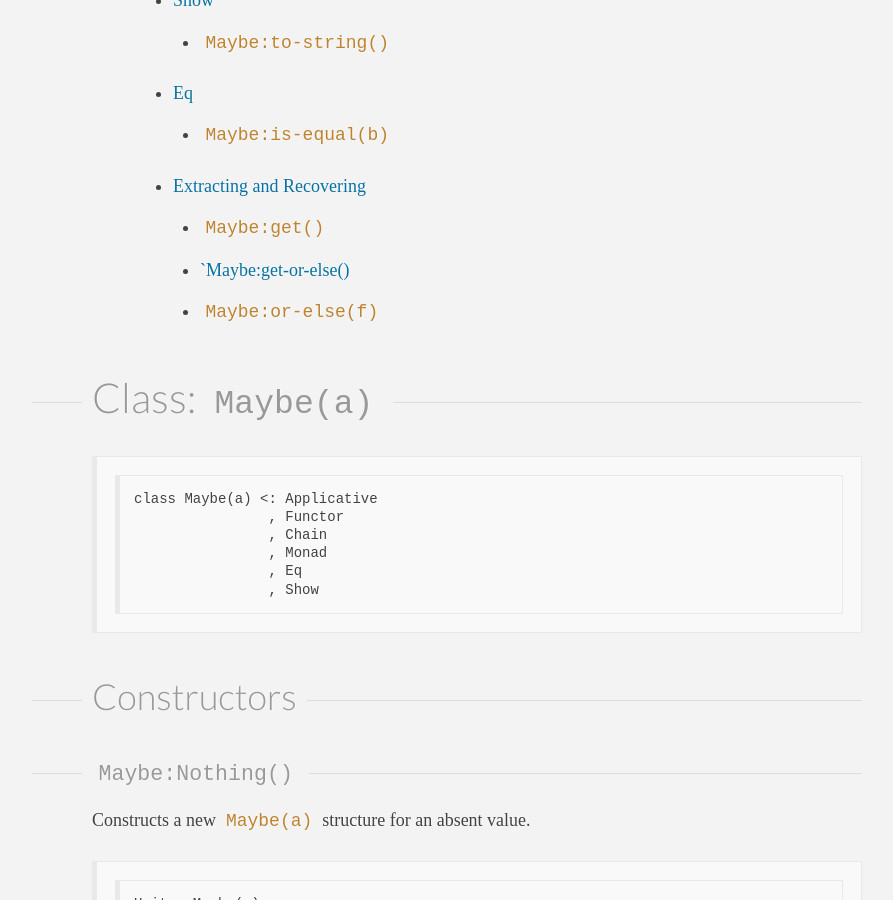
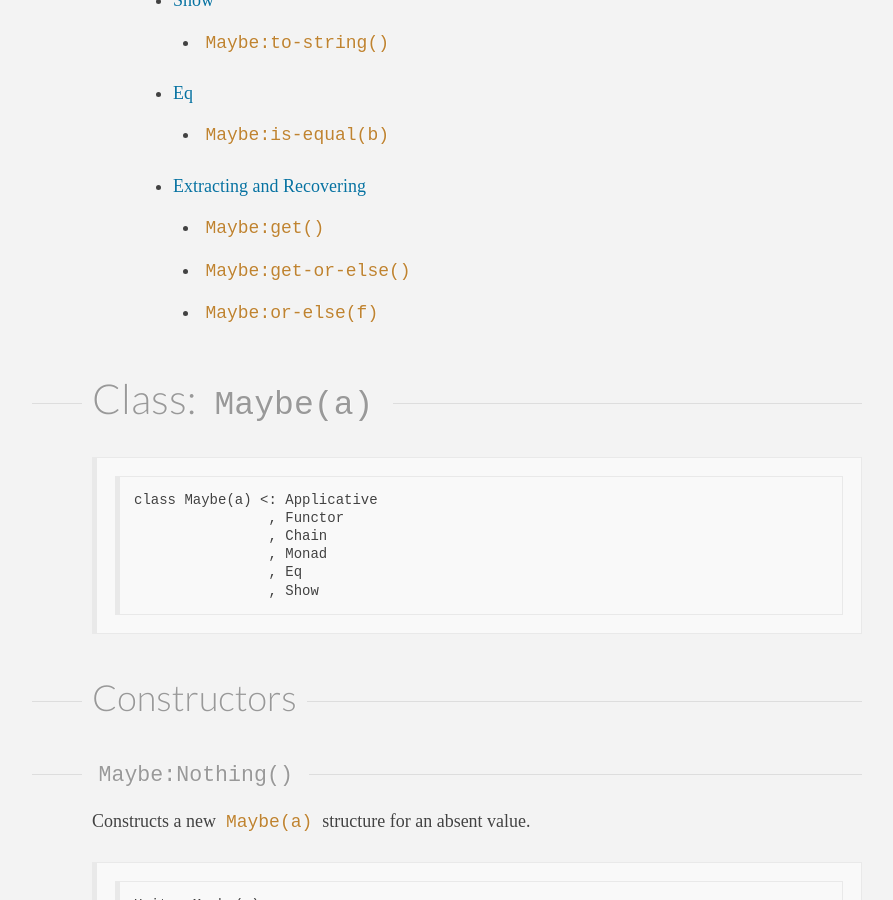
Before and after one commit to folktale/folktale.github.io, a Jekyll site: the page built from documentation/api/data/maybe.md, in a window 1280 px wide and 900 px high, scrolled down 2154 px. Shown: the whole window, without its empty margins (163-1056 px from the left). Built offline with Jekyll 4.4.1, drawn with Linux system fonts in a browser that asks for light colours; some web fonts are replaced; some of the changed text lies outside the part shown.

Commit message:
Fixes missing backtick

```diff
--- a/documentation/api/data/maybe.md
+++ b/documentation/api/data/maybe.md
@@ -271,7 +271,7 @@ Maybe.Nothing().get()   // => TypeError: Can't extract the value of a Nothing
 {% endhighlight %}
 
 
-#### `Maybe:get-or-else()       {#get-or-else}
+#### `Maybe:get-or-else()`       {#get-or-else}
 
 Extracts the value out of the `Maybe(a)` structure. If there's no value,
 returns the given default.
```
